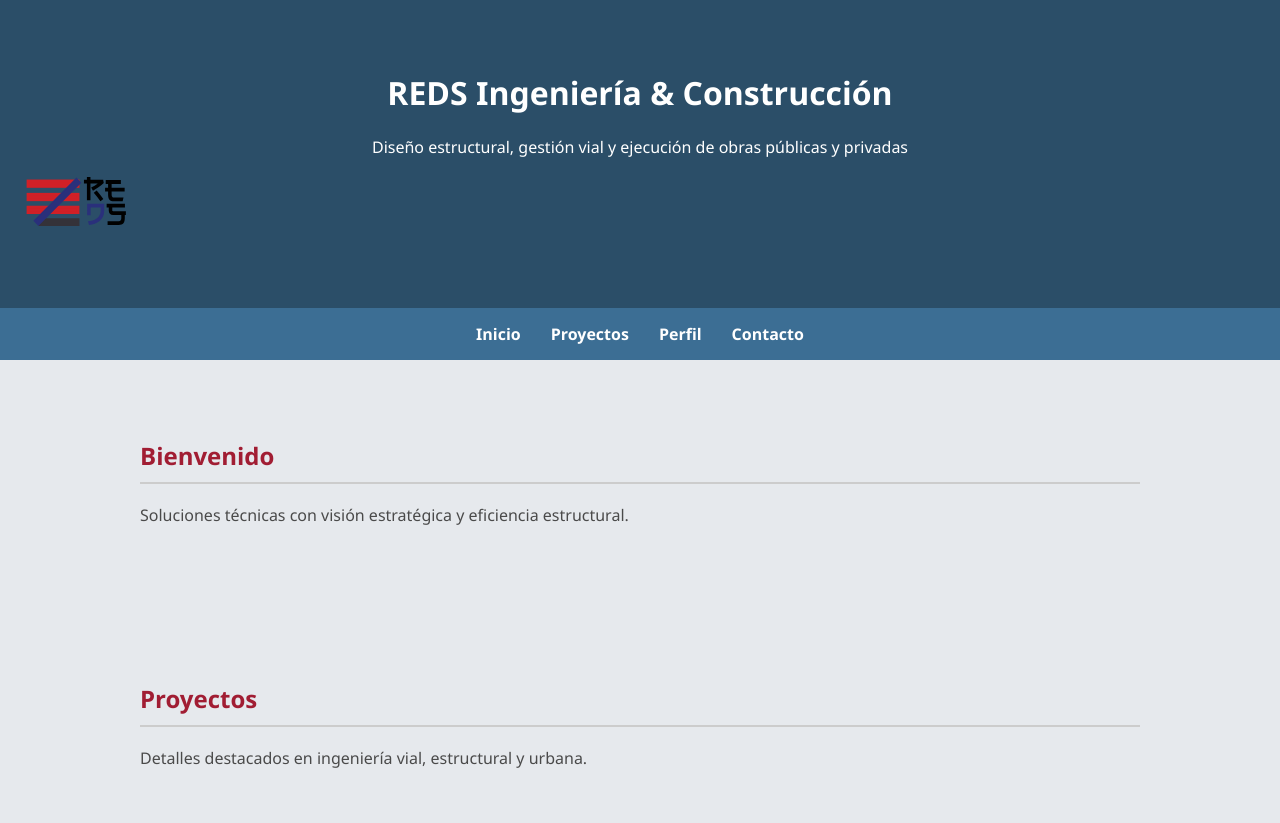
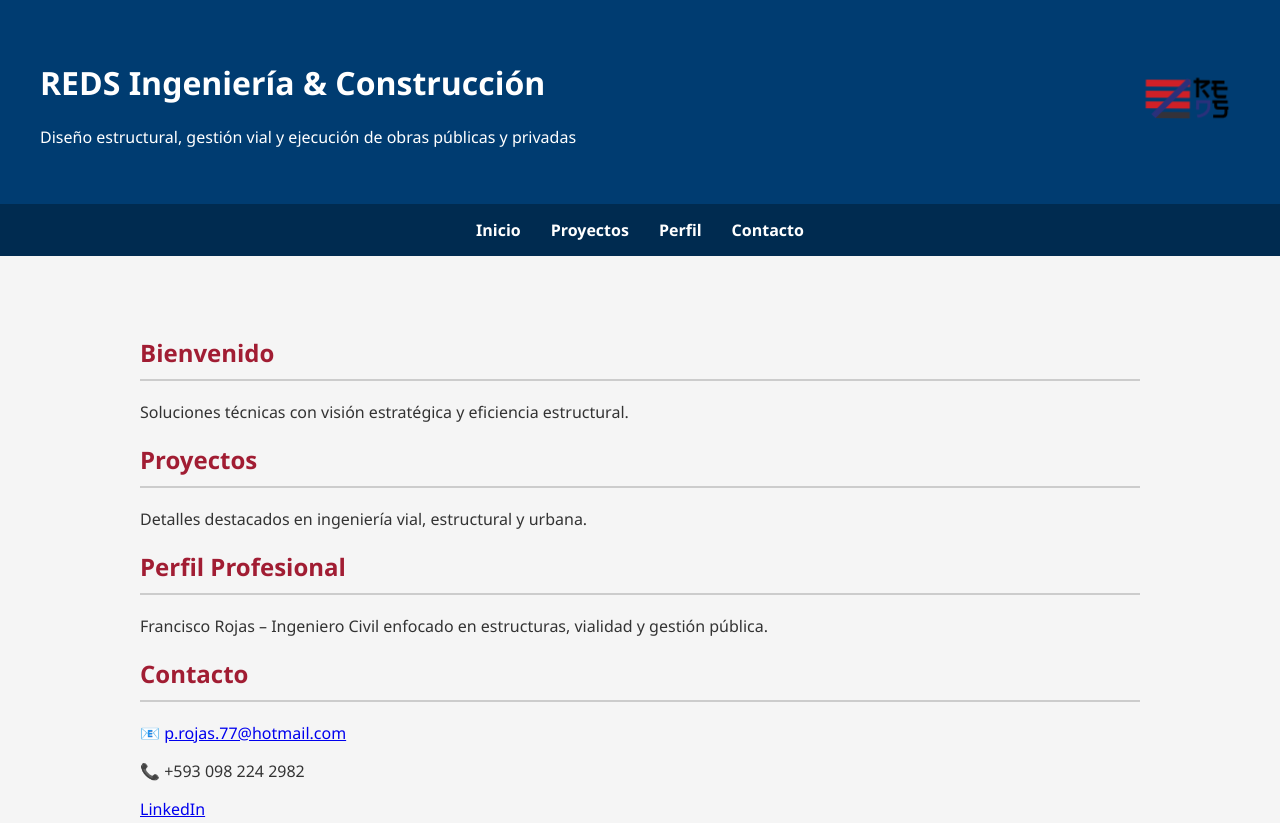
Before and after one commit to DrachenDeath/REDS-Web, a plain HTML site: page index.html in a window 1280 px wide. Shown: the top 823 px of the page. Drawn offline with Linux system fonts and the light colour scheme; files whose address does not match are found by name.

Commit message:
Update styles.css

```diff
--- a/styles.css
+++ b/styles.css
@@ -1,49 +1,64 @@
 body {
   margin: 0;
   font-family: 'Segoe UI', sans-serif;
-  background-color: #e6e9ed;
-  color: #4a4a4a;
+  background-color: #f5f5f5;
+  color: #333;
 }
 
 header {
-  background-color: #2b4e68;
+  background-color: #003c71;
   color: white;
-  text-align: center;
-  padding: 50px 20px;
+  padding: 40px 20px;
 }
 
-.logo-animado {
-  width: 120px;
-  margin-bottom: 20px;
-  animation: moverLineas 2.5s infinite alternate ease-in-out;
+.header-container {
+  display: flex;
+  justify-content: space-between;
+  align-items: center;
+  max-width: 1200px;
+  margin: auto;
 }
 
-@keyframes moverLineas {
-  0% { transform: translateX(0px) scale(1); opacity: 1; }
-  50% { transform: translateX(5px) scale(1.02); opacity: 0.9; }
-  100% { transform: translateX(-5px) scale(1); opacity: 1; }
+.texto-encabezado {
+  max-width: 70%;
+}
+
+.logo-animado img {
+  width: 100px;
+  animation: ondear 3s infinite ease-in-out;
+  transform-origin: left center;
+}
+
+/* Animación estilo bandera */
+@keyframes ondear {
+  0% { transform: rotate(0deg) translateX(0); }
+  25% { transform: rotate(1deg) translateX(2px); }
+  50% { transform: rotate(-1.5deg) translateX(-2px); }
+  75% { transform: rotate(1deg) translateX(1px); }
+  100% { transform: rotate(0deg) translateX(0); }
 }
 
 nav {
-  background: #3c6e94;
+  background: #002b50;
   display: flex;
   justify-content: center;
   gap: 30px;
-  padding: 15px;
+  padding: 15px 0;
 }
 
 nav a {
   color: white;
   text-decoration: none;
   font-weight: bold;
-  transition: color 0.3s;
+  font-size: 16px;
+  transition: color 0.3s ease;
 }
 
 nav a:hover {
   color: #a11d33;
 }
 
-section {
+main {
   max-width: 1000px;
   margin: auto;
   padding: 60px 20px;
@@ -53,23 +68,21 @@ h2 {
   color: #a11d33;
   border-bottom: 2px solid #ccc;
   padding-bottom: 10px;
+  margin-bottom: 20px;
+}
+
+.fade-in {
+  animation: fadeIn 1s ease-out;
+}
+
+@keyframes fadeIn {
+  from { opacity: 0; transform: translateY(20px); }
+  to { opacity: 1; transform: translateY(0); }
 }
 
 footer {
-  background-color: #2b4e68;
+  background: #003c71;
   color: white;
   text-align: center;
   padding: 30px 20px;
 }
-
-/* Efecto de entrada en scroll */
-.fade-in {
-  opacity: 0;
-  transform: translateY(20px);
-  transition: all 1s ease;
-}
-
-.fade-in.visible {
-  opacity: 1;
-  transform: translateY(0);
-}
```
